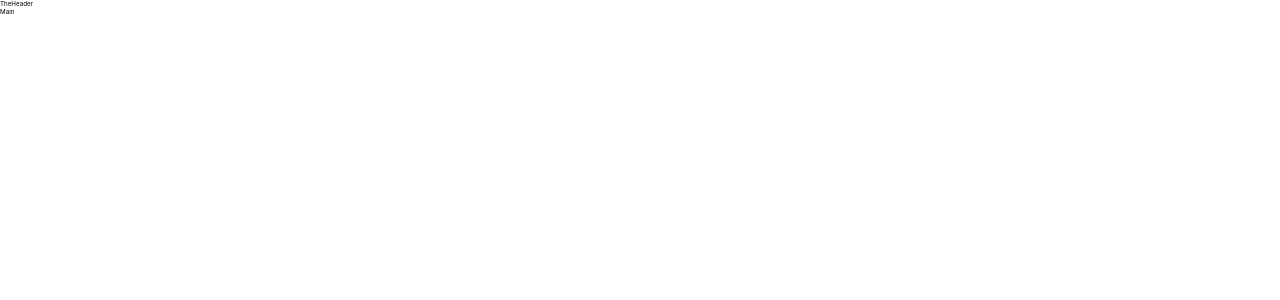
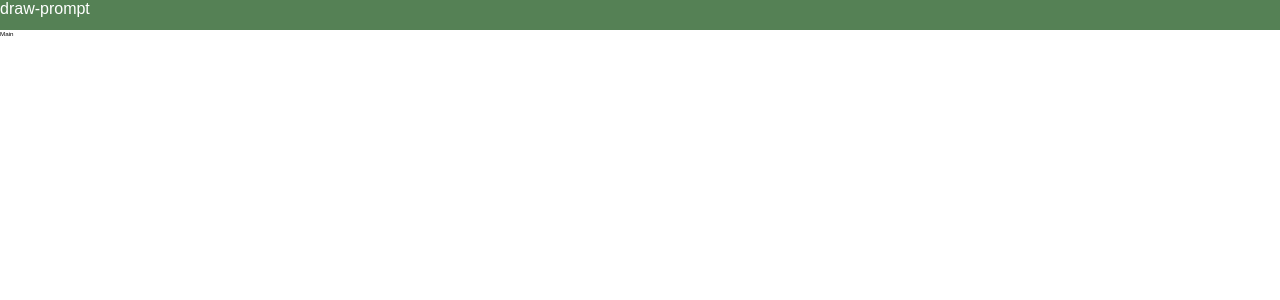
Before and after one commit to Havolt/draw-prompt, a React (Create React App) app in the folder frontend/: page / in a window 1280 px wide. Shown: the top 300 px of the page. Built offline with nearby package versions, Linux system fonts and the light colour scheme.

Commit message:
Ahh header styling

```diff
--- a/frontend/src/App.css
+++ b/frontend/src/App.css
@@ -2,4 +2,5 @@ html,
 body {
   font-size: 62.5%;
   box-sizing: border-box;
+  font-family: Arial, Helvetica, sans-serif;
 }
--- /dev/null
+++ b/frontend/src/components/TheHeader.css
@@ -0,0 +1,11 @@
+.header {
+  height: 3rem;
+  width: 100%;
+  background-color: rgb(85, 129, 85);
+  display: flex;
+}
+
+.header__logo {
+  font-size: 1.6rem;
+  color: white;
+}
--- a/frontend/src/components/TheHeader.tsx
+++ b/frontend/src/components/TheHeader.tsx
@@ -1,7 +1,13 @@
 import React from "react";
 
+import "./TheHeader.css";
+
 function TheHeader() {
-  return <div>TheHeader</div>;
+  return (
+    <header className="header">
+      <div className="header__logo">draw-prompt</div>
+    </header>
+  );
 }
 
 export default TheHeader;
```
